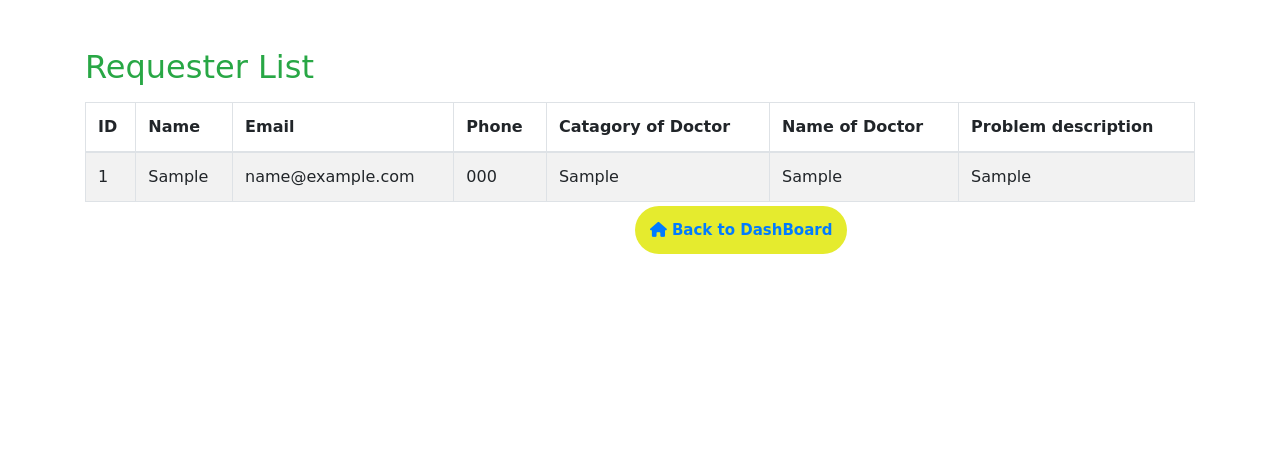
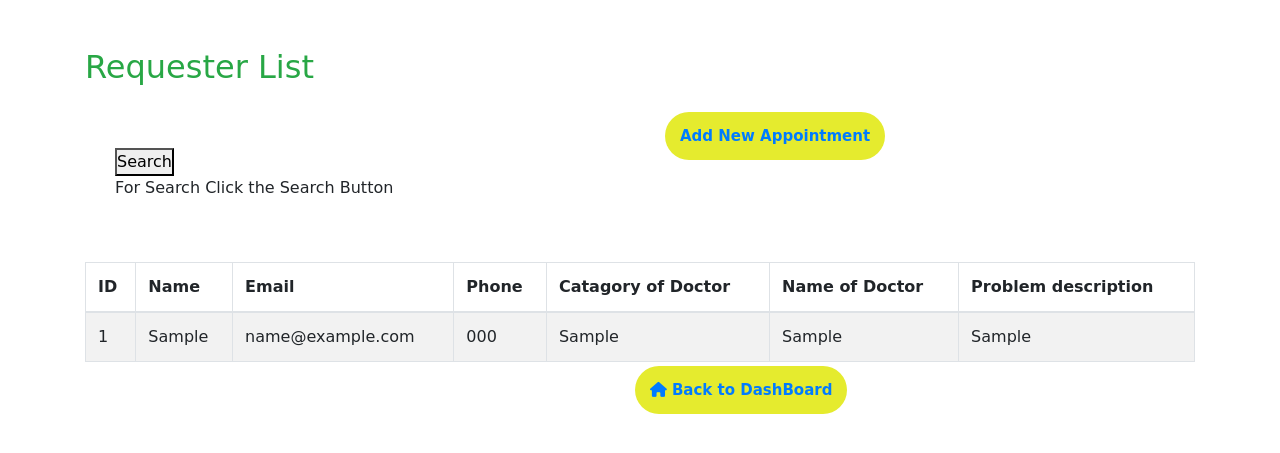
Before and after one commit to saifulislam181/24Support-A-smart-Hospital-managment-System.github.io, a PHP site: page /24support/requestlist.php in a window 1280 px wide. Shown: the top 453 px of the page. Run offline with PHP 8.4, Linux system fonts and the light colour scheme; tables that the repository leaves empty or names only in its code hold one stand-in row (values such as "Sample post"); some libraries are stand-ins or nearby versions.

Commit message:
Search with ajaz added

```diff
--- a/requestlist.php
+++ b/requestlist.php
@@ -39,6 +39,24 @@
 
 	<div class="container mt-5 " id="head">
 		<h2 class="text-success">Requester List</h2>
+			<div style="padding: 30px;">
+					<a href="doctorappoinment.php" class="back">Add New Appointment</a>
+					<br>
+
+				      <button id= "btnGetData" class="ui right floated button" type="submit">Search</button>
+					  <p id="msgHolder">For Search Click the Search Button</p>
+					  <script>
+					  		let btn=document.querySelector('#btnGetData');
+							btn.addEventListener('click', function (){
+							let msgHolder = document.querySelector('#msgHolder');
+							let todo_id = prompt("Enter Phone Number:");
+							});
+					  </script>
+
+				</div>
+
+
+
 		<table class="table table-striped table-bordered table-hover mt-3 mb-3">
 			<thead>
 				<tr>
```
